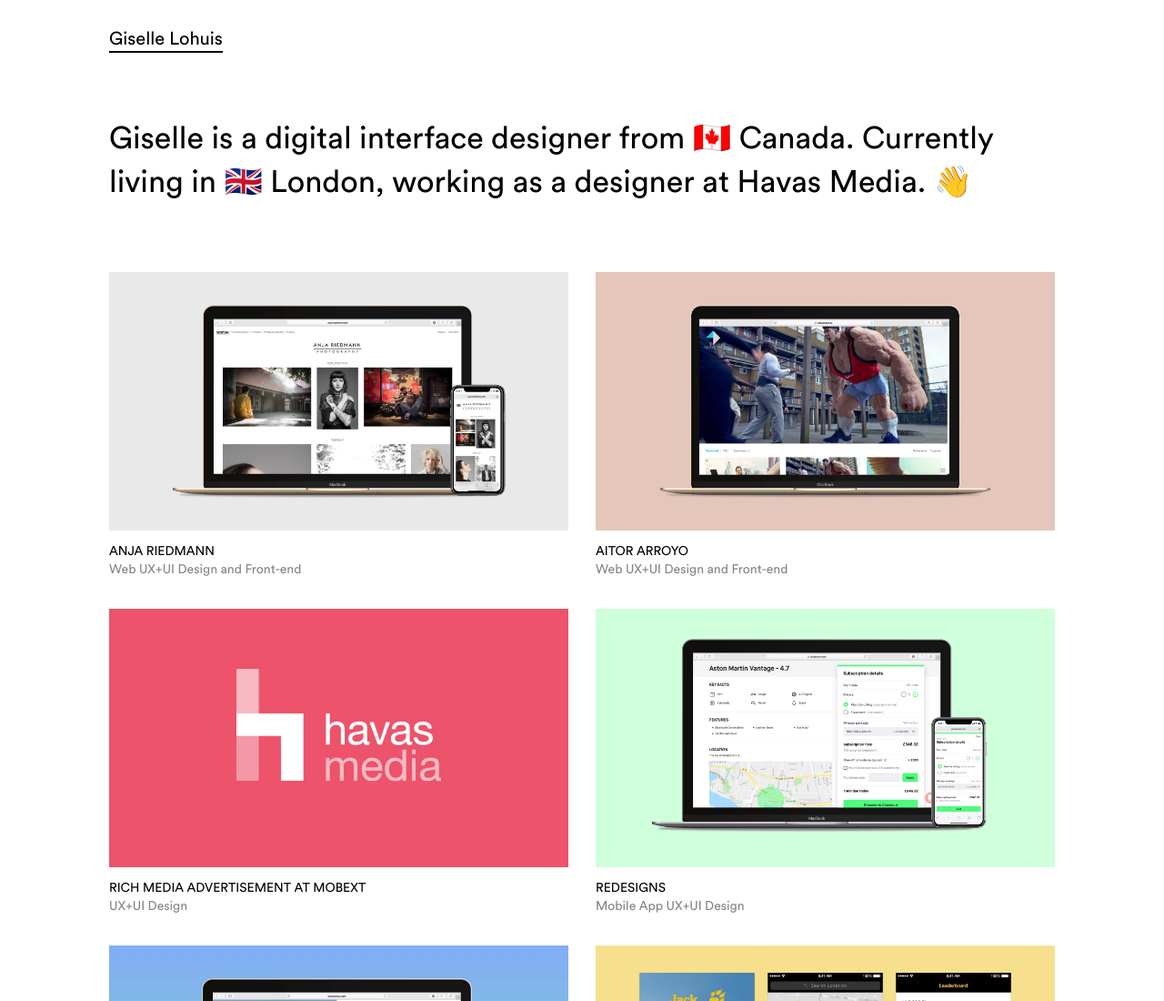
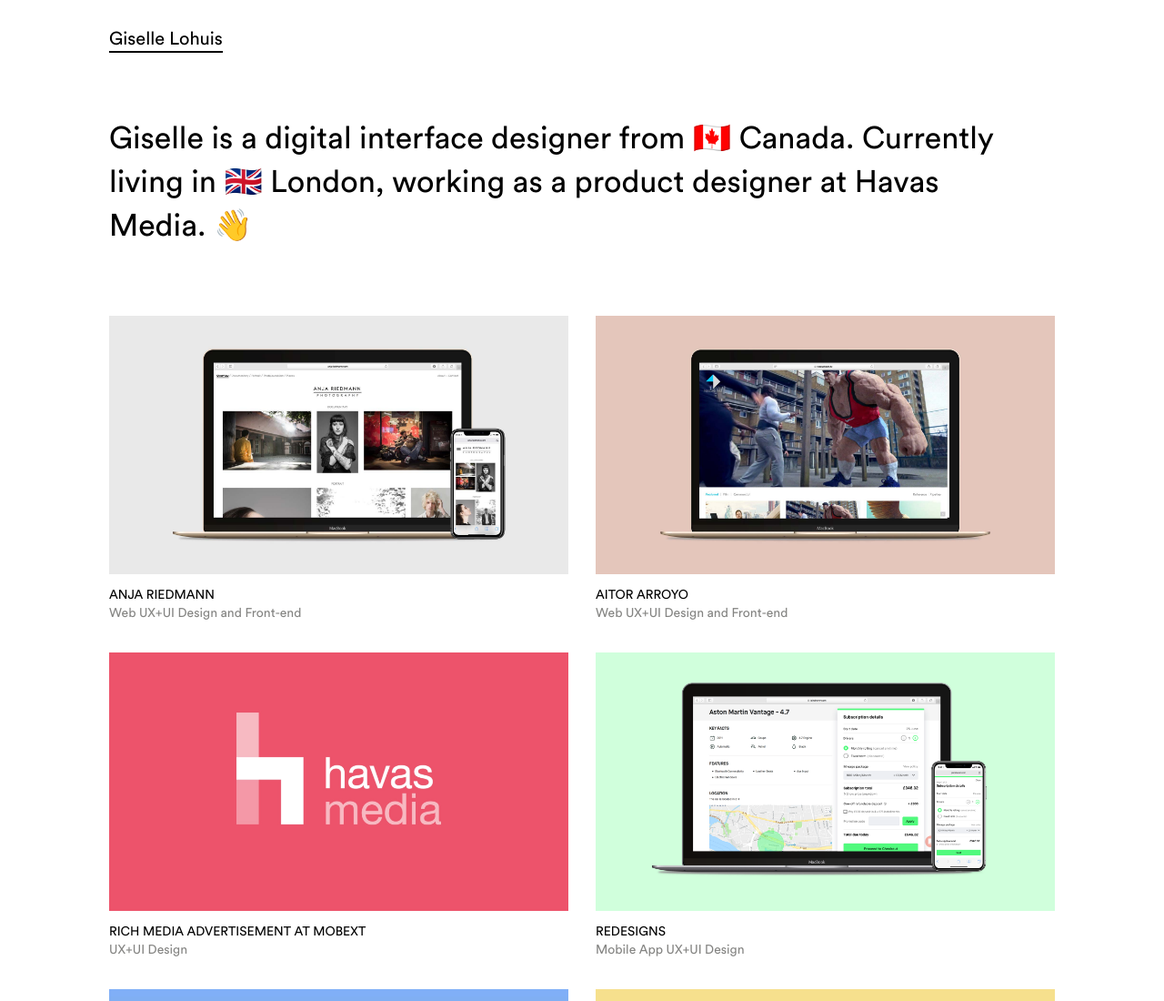
Before and after one commit to GiselleLohuis/gisellelohuis.com, a plain HTML site: page index.html in a window 1280 px wide. Shown: the top 1100 px of the page at 91% size. Drawn offline with Linux system fonts and the light colour scheme.

Commit message:
Change job title

```diff
--- a/index.html
+++ b/index.html
@@ -9,7 +9,7 @@
 	<hgroup>
 		<h1>Giselle Lohuis</h1>
 	</hgroup>
-	<h3>Giselle is a digital interface designer from 🇨🇦  Canada. Currently living in 🇬🇧  London, working as a designer at Havas Media. 👋 </h3>
+	<h3>Giselle is a digital interface designer from 🇨🇦  Canada. Currently living in 🇬🇧  London, working as a product designer at Havas Media. 👋 </h3>
 	<ul class="work">
 		<li>
 			<a href="anja.html">
```
